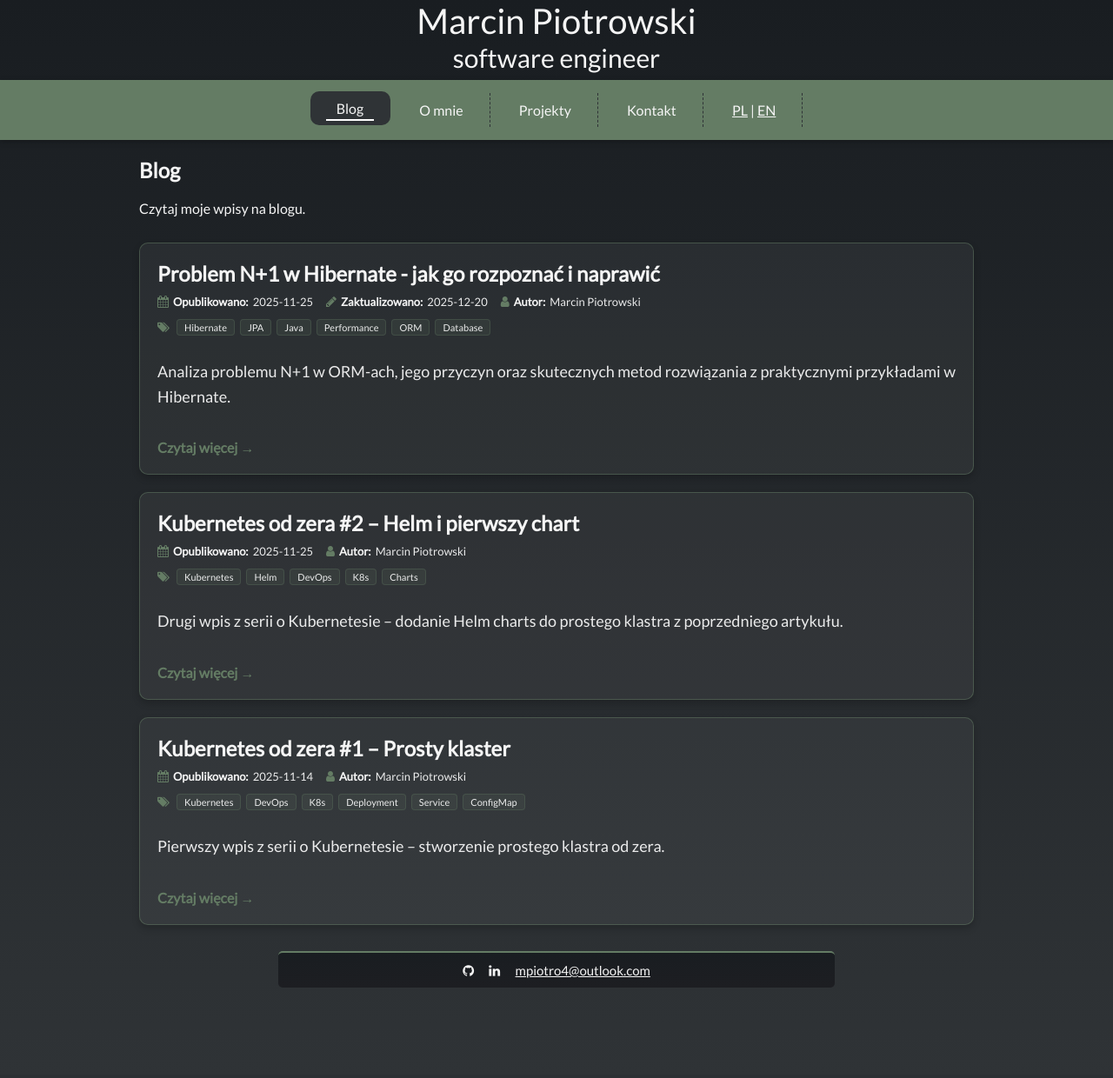
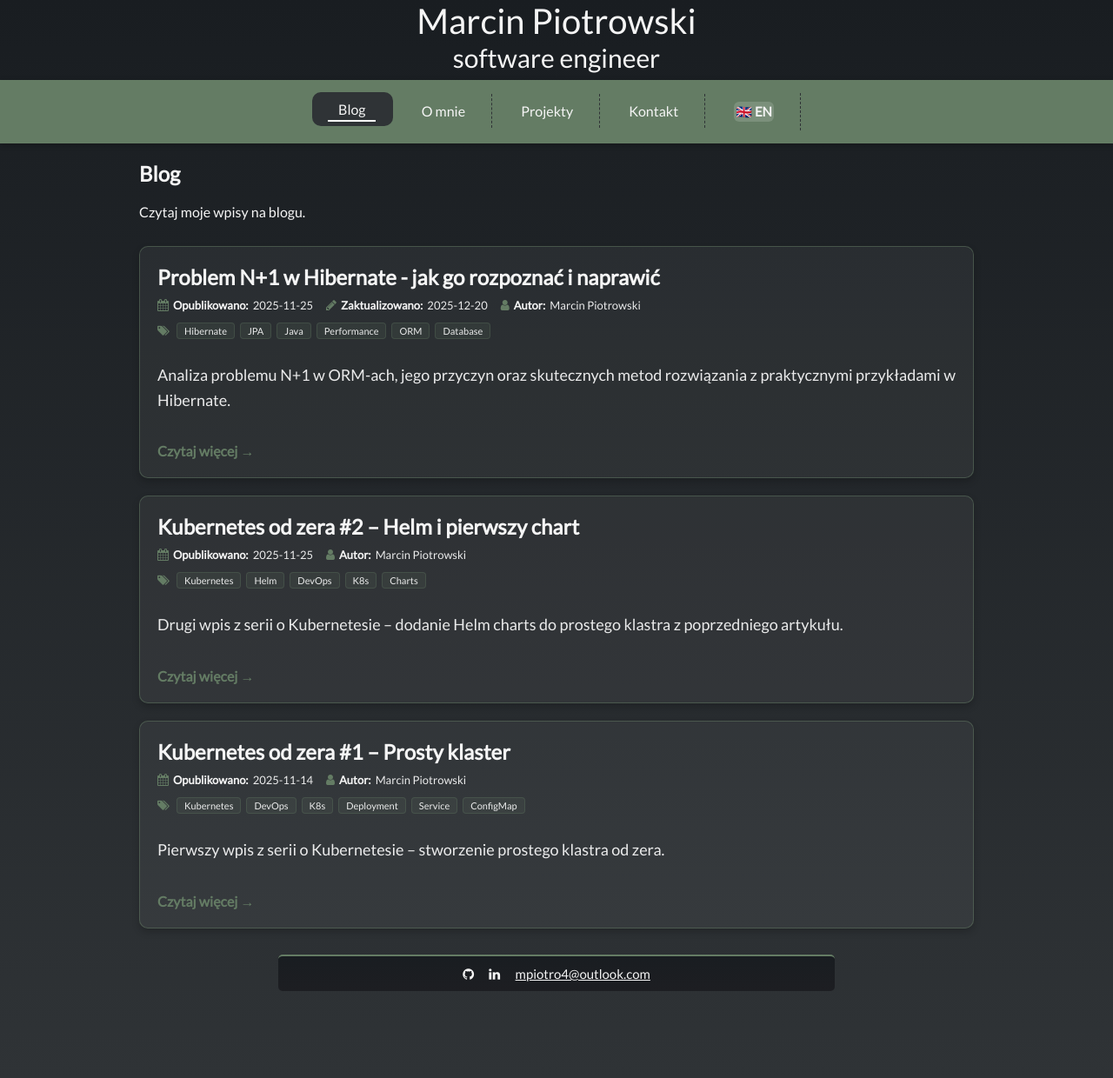
Before and after one commit to mpiotro4/mpiotro-pl, a Flask app: page / in a window 1280 px wide. Shown: the whole page at 87% size. Before the commit the page ends 1136 px from the top, so only its background shows below. Run offline with Flask 3, Linux system fonts and the light colour scheme; style sheets or scripts are compiled from the project's sources; some libraries are stand-ins or nearby versions.

Commit message:
improve language selector

```diff
--- a/app.py
+++ b/app.py
@@ -4,4 +4,4 @@ from app import create_app
 app = create_app()
 
 if __name__ == '__main__':
-    app.run(host='0.0.0.0', port=int(os.environ.get('PORT', 5000)), debug=True)
+    app.run(host='0.0.0.0', port=int(os.environ.get('PORT', 5001)), debug=True)
--- a/app/__init__.py
+++ b/app/__init__.py
@@ -1,5 +1,5 @@
 import os
-from flask import Flask
+from flask import Flask, session
 
 
 def create_app():
@@ -18,4 +18,8 @@ def create_app():
     app.register_blueprint(projects_bp)
     app.register_blueprint(contact_bp)
 
+    @app.context_processor
+    def inject_language():
+        return {'current_lang': session.get('lang', 'pl')}
+
     return app
--- a/static/scss/_navigation.scss
+++ b/static/scss/_navigation.scss
@@ -119,3 +119,43 @@ div.menu {
         font-size: 20px;
     }
 }
+
+.language-selector {
+    display: inline-flex;
+    align-items: center;
+    margin-left: auto;
+    margin-right: 20px;
+
+    @include mobile {
+        margin-left: 0;
+        margin-right: 0;
+    }
+
+    .language-toggle {
+        display: inline-block;
+        padding: 2px;
+        text-decoration: none;
+        color: $color-text;
+        border-radius: $radius-m;
+        font-size: 15px;
+        font-weight: 600;
+        transition: all 0.3s ease;
+        background-color: rgba(255, 255, 255, 0.15);
+        cursor: pointer;
+
+        &:hover {
+            background-color: rgba(255, 255, 255, 0.25);
+            transform: translateY(-2px) scale(1.05);
+            box-shadow: $shadow-light;
+        }
+
+        &:active {
+            transform: translateY(-1px) scale(1.02);
+        }
+
+        @include mobile {
+            padding: 10px 18px;
+            font-size: 17px;
+        }
+    }
+}
--- a/templates/base.html
+++ b/templates/base.html
@@ -27,9 +27,20 @@
        href="{{ url_for('projects.index') }}">{{ translations['projects'] }}</a>
     <a class="menu {% if request.endpoint == 'contact.index' %}active{% endif %}"
        href="{{ url_for('contact.index') }}">{{ translations['contact'] }}</a>
-    <div class="menu">
-        <a href="{{ url_for('main.set_language', language='pl') }}">PL</a> |
-        <a href="{{ url_for('main.set_language', language='en') }}">EN</a>
+    <div class="menu language-selector">
+        {% if current_lang == 'pl' %}
+            <a href="{{ url_for('main.set_language', language='en') }}"
+               class="language-toggle"
+               title="Switch to English">
+                🇬🇧 EN
+            </a>
+        {% else %}
+            <a href="{{ url_for('main.set_language', language='pl') }}"
+               class="language-toggle"
+               title="Przełącz na polski">
+                🇵🇱 PL
+            </a>
+        {% endif %}
     </div>
 </nav>
 <div id="content">
```
